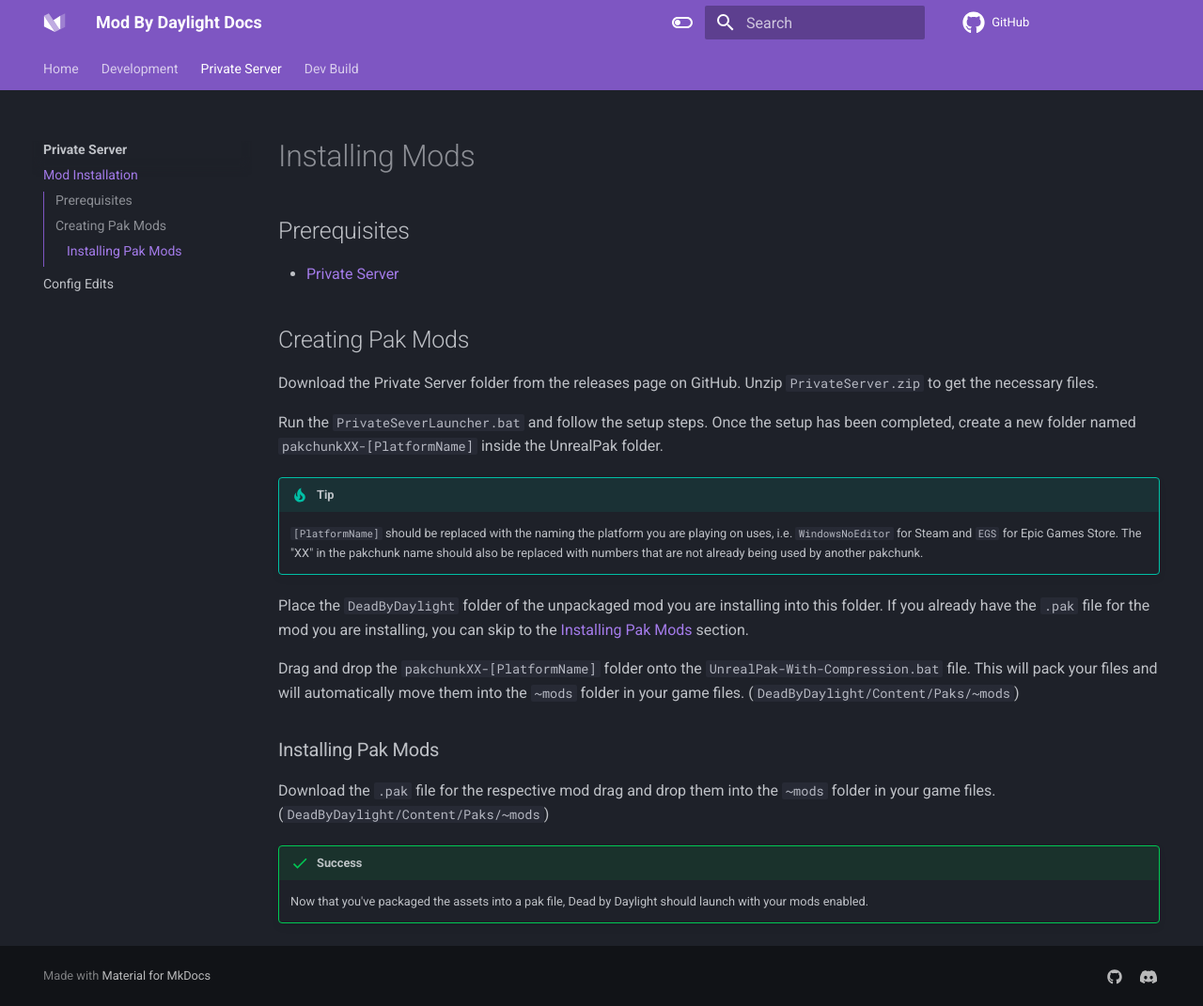
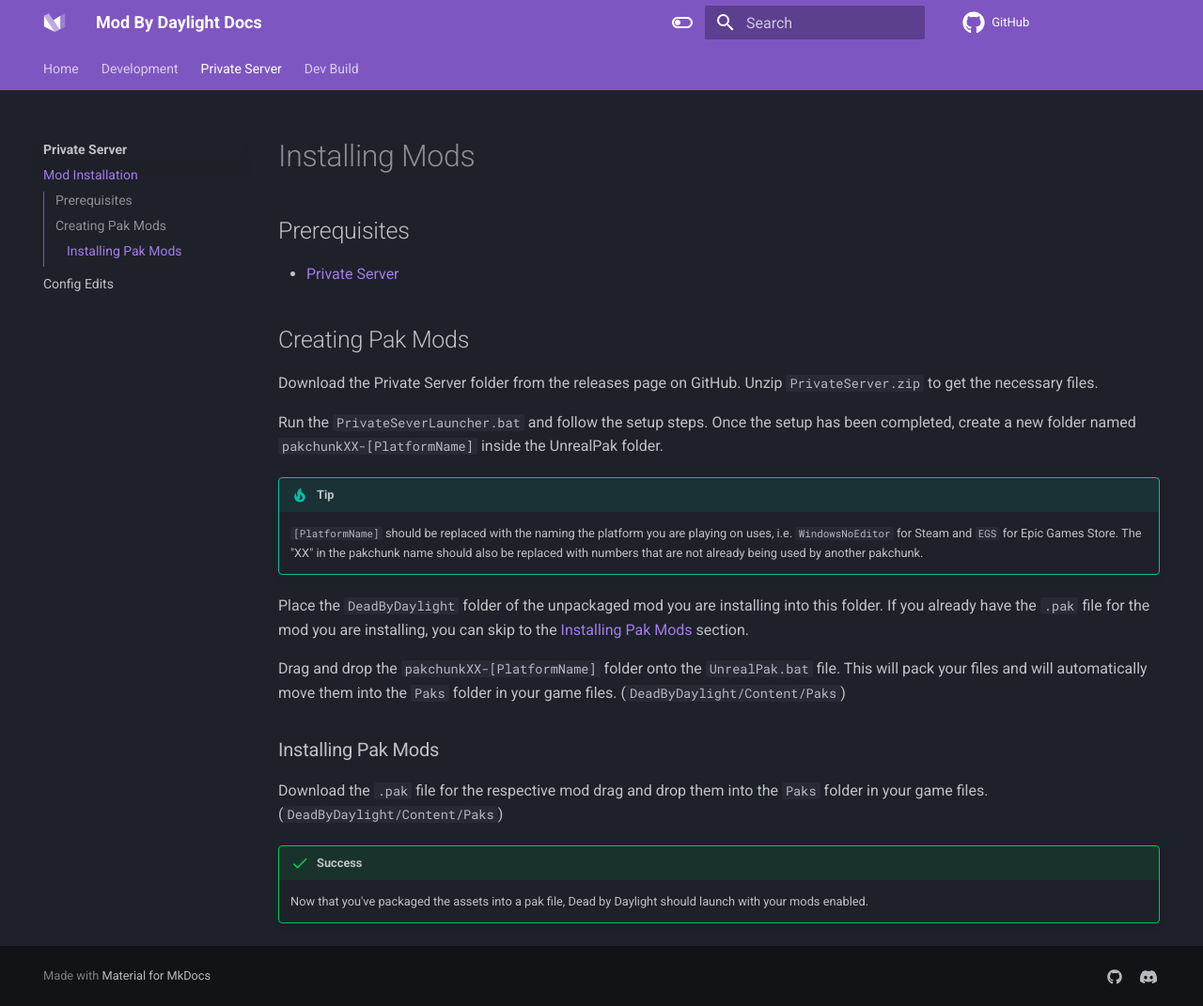
Before and after one commit to ModByDaylight/Documentation, an MkDocs documentation site: the page built from docs/PrivateServer/ModInstallation.md, in a window 1280 px wide and 1071 px high. Shown: the whole window at 94% size. Built offline with MkDocs 1.6.1 and Material for MkDocs 9.7.7, drawn with Linux system fonts in a browser that asks for light colours; comment, search, counter and statistics services are not loaded.

Commit message:
Updated PS pages

```diff
--- a/docs/PrivateServer/ModInstallation.md
+++ b/docs/PrivateServer/ModInstallation.md
@@ -16,11 +16,11 @@
 
 Place the `DeadByDaylight` folder of the unpackaged mod you are installing into this folder. If you already have the `.pak` file for the mod you are installing, you can skip to the [Installing Pak Mods](#installing-pak-mods) section.
 
-Drag and drop the `pakchunkXX-[PlatformName]` folder onto the `UnrealPak-With-Compression.bat` file. This will pack your files and will automatically move them into the `~mods` folder in your game files. (`DeadByDaylight/Content/Paks/~mods`)
+Drag and drop the `pakchunkXX-[PlatformName]` folder onto the `UnrealPak.bat` file. This will pack your files and will automatically move them into the `Paks` folder in your game files. (`DeadByDaylight/Content/Paks`)
 
 ### Installing Pak Mods
 
-Download the `.pak` file for the respective mod drag and drop them into the `~mods` folder in your game files. (`DeadByDaylight/Content/Paks/~mods`)
+Download the `.pak` file for the respective mod drag and drop them into the `Paks` folder in your game files. (`DeadByDaylight/Content/Paks`)
 
 !!! success
 
```
Also changed, not shown: docs/PrivateServer/index.md (+2 -2 lines).
